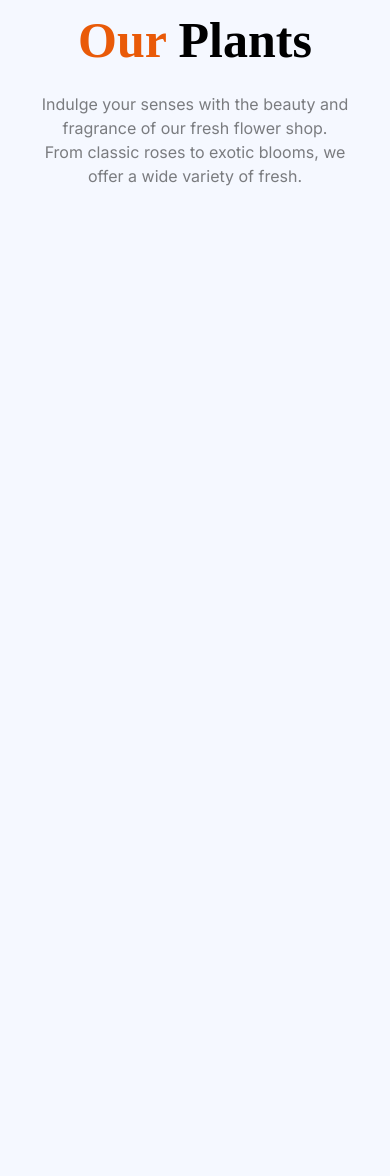
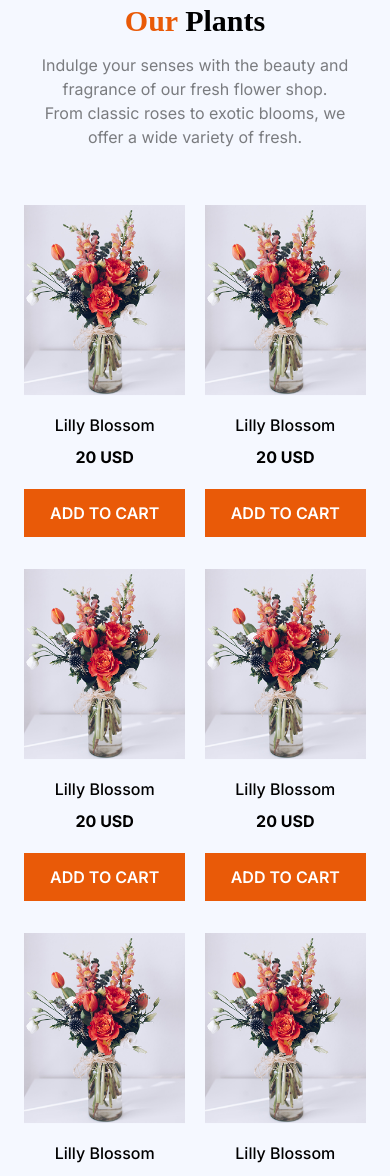
Before and after one commit to md-sh-sabbir/flower-market, a plain HTML site: page index.html in a window 390 px wide. Shown: the part 824-2000 px from the top of the page. Before the commit the page ends 1092 px from the top, so only its background shows below. Drawn offline with nearby package versions, Linux system fonts and the light colour scheme.

Commit message:
Plant section has added and has applied responsive design on it

```diff
--- a/index.html
+++ b/index.html
@@ -22,7 +22,7 @@
         <nav class="w-[87.5%] mx-auto font-[Inter] flex justify-between items-center">
             <h2 class="logo"><a href="#"><img src="assests/images/logo.png" class="w-5/6 lg:w-full" alt=""></a></h2>
             <div class="flex justify-between gap-10 md:gap-12">
-                <ul class="hidden sm:flex justify-between items-center gap-8 md:gap-10 font-[Inter] text-[#8987A1]">
+                <ul class="hidden md:flex justify-between items-center gap-8 md:gap-10 font-[Inter] text-[#8987A1]">
                     <li><a href="#" class="font-bold text-[#252432]">Home</a></li>
                     <li><a href="#">Shop</a></li>
                     <li><a href="#">About us</a></li>
@@ -53,12 +53,96 @@
     </header>
     <main>
         <!-- Our plant section start here -->
+
         <section class="our-plant w-[87.5%] mx-auto my-20">
             <div class="our-plant-content text-center">
-                <h2 class="font-[Noto-Serif] font-bold text-[50px] mb-3.5"><span class="text-[#E95A08]">Our</span> Plants</h2>
+                <h2 class="font-[Noto-Serif] font-bold text-3xl md:text-4xl lg:text-[50px] mb-3.5"><span class="text-[#E95A08]">Our</span> Plants</h2>
                 <p class="font-[Inter] sm:text-xl w-[90%] md:w-[70%] mx-auto text-[rgba(0,0,0,0.5)]">Indulge your senses with the beauty and fragrance of our fresh flower shop. From classic roses to exotic blooms, we offer a wide variety of fresh.</p>
             </div>
+            <div class="our-plant-container grid grid-cols-2 md:grid-cols-3 lg:grid-cols-4 gap-x-5 gap-y-8 mt-14">
+                <div class="plant-card font-[Inter] text-center">
+                    <div>
+                        <img src="assests/images/sample-flower-image.png" width="100%" alt="">
+                    </div>
+                    <h4 class="font-medium sm:text-[22px] mt-4">Lilly Blossom</h4>
+                    <h5 class="font-bold sm:text-[22px] my-2">20 USD</h5>
+                    <div class="cart-button mt-5">
+                        <button class="bg-[#E95A08] text-white font-semibold px-5 py-3 w-full">ADD TO CART</button>
+                    </div>
+                </div>
+                <div class="plant-card font-[Inter] text-center">
+                    <div>
+                        <img src="assests/images/sample-flower-image.png" width="100%" alt="">
+                    </div>
+                    <h4 class="font-medium sm:text-[22px] mt-4">Lilly Blossom</h4>
+                    <h5 class="font-bold sm:text-[22px] my-2">20 USD</h5>
+                    <div class="cart-button mt-5">
+                        <button class="bg-[#E95A08] text-white font-semibold px-5 py-3 w-full">ADD TO CART</button>
+                    </div>
+                </div>
+                <div class="plant-card font-[Inter] text-center">
+                    <div>
+                        <img src="assests/images/sample-flower-image.png" width="100%" alt="">
+                    </div>
+                    <h4 class="font-medium sm:text-[22px] mt-4">Lilly Blossom</h4>
+                    <h5 class="font-bold sm:text-[22px] my-2">20 USD</h5>
+                    <div class="cart-button mt-5">
+                        <button class="bg-[#E95A08] text-white font-semibold px-5 py-3 w-full">ADD TO CART</button>
+                    </div>
+                </div>
+                <div class="plant-card font-[Inter] text-center">
+                    <div>
+                        <img src="assests/images/sample-flower-image.png" width="100%" alt="">
+                    </div>
+                    <h4 class="font-medium sm:text-[22px] mt-4">Lilly Blossom</h4>
+                    <h5 class="font-bold sm:text-[22px] my-2">20 USD</h5>
+                    <div class="cart-button mt-5">
+                        <button class="bg-[#E95A08] text-white font-semibold px-5 py-3 w-full">ADD TO CART</button>
+                    </div>
+                </div>
+                <div class="plant-card font-[Inter] text-center">
+                    <div>
+                        <img src="assests/images/sample-flower-image.png" width="100%" alt="">
+                    </div>
+                    <h4 class="font-medium sm:text-[22px] mt-4">Lilly Blossom</h4>
+                    <h5 class="font-bold sm:text-[22px] my-2">20 USD</h5>
+                    <div class="cart-button mt-5">
+                        <button class="bg-[#E95A08] text-white font-semibold px-5 py-3 w-full">ADD TO CART</button>
+                    </div>
+                </div>
+                <div class="plant-card font-[Inter] text-center">
+                    <div>
+                        <img src="assests/images/sample-flower-image.png" width="100%" alt="">
+                    </div>
+                    <h4 class="font-medium sm:text-[22px] mt-4">Lilly Blossom</h4>
+                    <h5 class="font-bold sm:text-[22px] my-2">20 USD</h5>
+                    <div class="cart-button mt-5">
+                        <button class="bg-[#E95A08] text-white font-semibold px-5 py-3 w-full">ADD TO CART</button>
+                    </div>
+                </div>
+                <div class="plant-card font-[Inter] text-center">
+                    <div>
+                        <img src="assests/images/sample-flower-image.png" width="100%" alt="">
+                    </div>
+                    <h4 class="font-medium sm:text-[22px] mt-4">Lilly Blossom</h4>
+                    <h5 class="font-bold sm:text-[22px] my-2">20 USD</h5>
+                    <div class="cart-button mt-5">
+                        <button class="bg-[#E95A08] text-white font-semibold px-5 py-3 w-full">ADD TO CART</button>
+                    </div>
+                </div>
+                <div class="plant-card font-[Inter] text-center">
+                    <div>
+                        <img src="assests/images/sample-flower-image.png" width="100%" alt="">
+                    </div>
+                    <h4 class="font-medium sm:text-[22px] mt-4">Lilly Blossom</h4>
+                    <h5 class="font-bold sm:text-[22px] my-2">20 USD</h5>
+                    <div class="cart-button mt-5">
+                        <button class="bg-[#E95A08] text-white font-semibold px-5 py-3 w-full">ADD TO CART</button>
+                    </div>
+                </div>
+            </div>
         </section>
+
         <!-- Our plant section end here -->
     </main>
     <footer>
```
